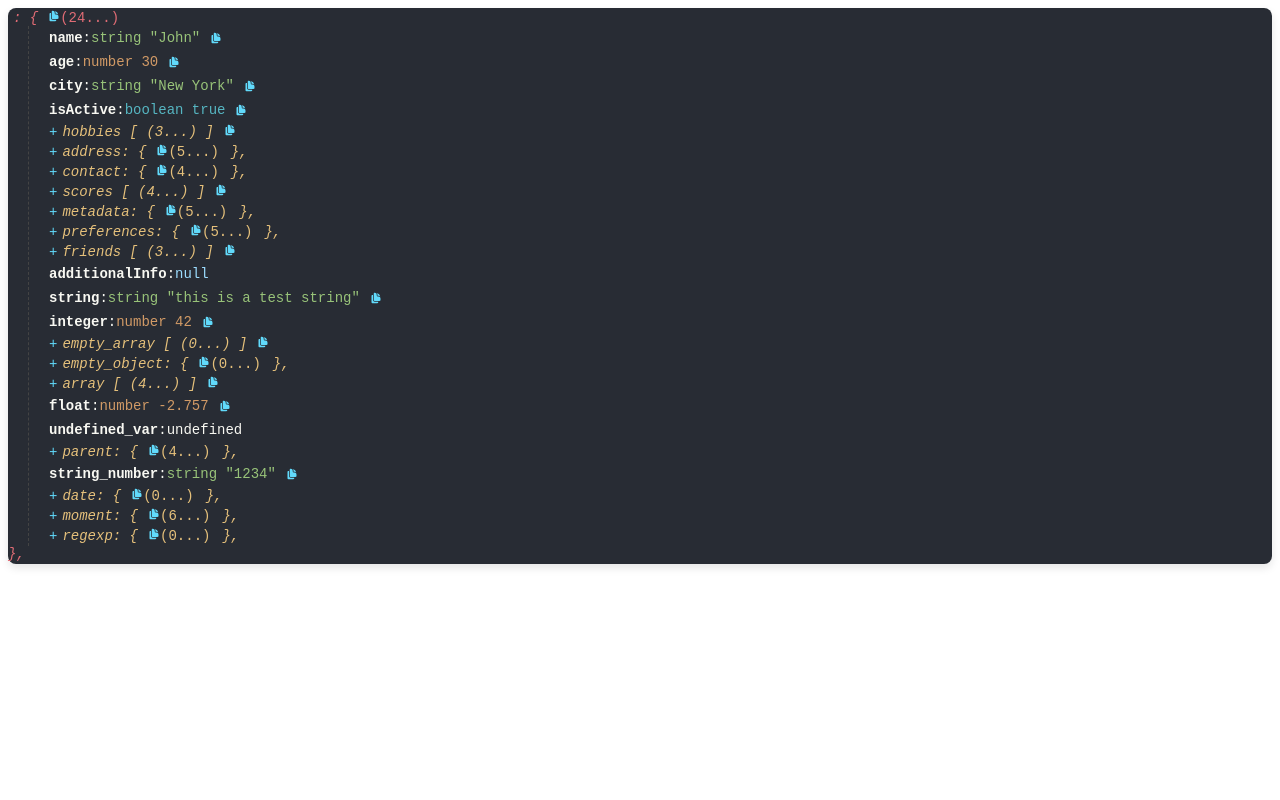
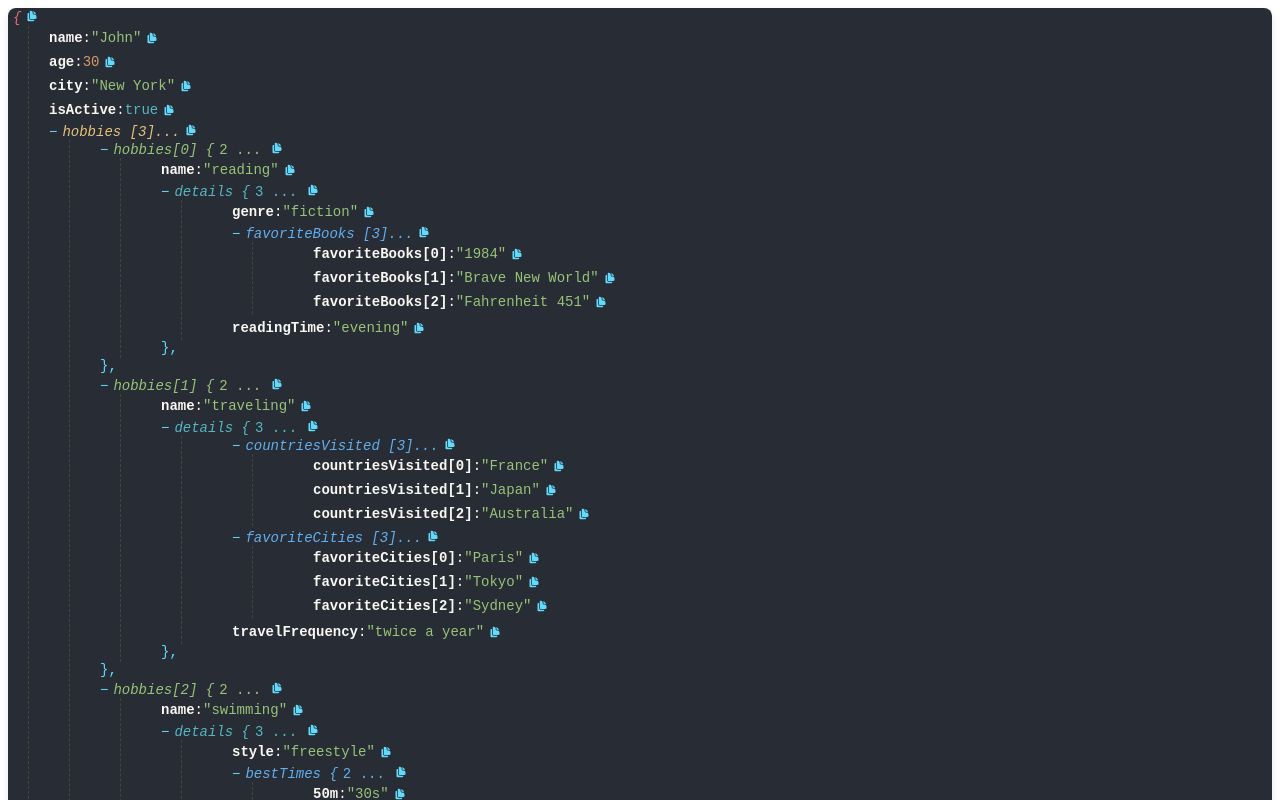
Before and after one commit to anilkumarthakur60/vue3-json-viewer, a Vue app: page / in a window 1280 px wide. Shown: the top 800 px of the page. Built offline with nearby package versions, Linux system fonts and the light colour scheme.

Commit message:
fix: minor changes

```diff
--- a/src/JsonViewer.vue
+++ b/src/JsonViewer.vue
@@ -14,24 +14,29 @@
           darkMode ? 'toggle-btn-dark' : 'toggle-btn-light',
         ]"
         @click="toggle"
-        >{{ expanded ? '-' : '+' }}</span
+        >{{ expanded ? '−' : '+' }}</span
       >
       <span
         :style="{ color: getBracketColor(level) }"
         class="type-label"
         @click="toggle"
-        >{{ parentKey }}: {</span
+        >{{ parentKey }} {</span
+      >
+      <span
+        v-if="level !== 0"
+        :style="{ color: getBracketColor(level) }"
+        class="key-count margin-lr-5"
+        @click="toggle"
+        >{{ Object.keys(props.data).length }} ...</span
       >
       <DocumentDuplicateIcon
-        :class="['copy-icon', darkMode ? 'copy-icon-dark' : 'copy-icon-light']"
+        :class="[
+          'copy-icon margin-lr-5',
+          darkMode ? 'copy-icon-dark' : 'copy-icon-light',
+        ]"
         @click="copyNode"
       />
-      <span
-        :style="{ color: getBracketColor(level) }"
-        class="key-count"
-        @click="toggle"
-        >({{ Object.keys(props.data).length }}...)</span
-      >
+
       <div
         v-show="expanded"
         :class="[
@@ -48,12 +53,12 @@
           :parentKey="key"
         />
       </div>
+
       <span
-        :style="{
-          color: getBracketColor(level),
-          marginLeft: level * 12 + 'px',
-        }"
-        class="type-label"
+        :class="[
+          'toggle-btn',
+          darkMode ? 'toggle-btn-dark' : 'toggle-btn-light',
+        ]"
         @click="toggle"
         >},</span
       >
@@ -66,23 +71,26 @@
           darkMode ? 'toggle-btn-dark' : 'toggle-btn-light',
         ]"
         @click="toggle"
-        >{{ expanded ? '-' : '+' }}</span
+        >{{ expanded ? '−' : '+' }}</span
       >
       <span
         :style="{ color: getBracketColor(level) }"
         class="type-label"
         @click="toggle"
-        >{{ parentKey }} [
+        >{{ parentKey }}
         <span
           :style="{ color: getBracketColor(level) }"
           class="key-count"
           @click="toggle"
-          >({{ Object.keys(props.data).length }}...)</span
         >
-        ]</span
-      >
+          [{{ Object.keys(props.data).length }}]...</span
+        >
+      </span>
       <DocumentDuplicateIcon
-        :class="['copy-icon', darkMode ? 'copy-icon-dark' : 'copy-icon-light']"
+        :class="[
+          'copy-icon margin-lr-5',
+          darkMode ? 'copy-icon-dark' : 'copy-icon-light',
+        ]"
         @click="copyNode"
       />
       <div
@@ -98,7 +106,7 @@
           :darkMode="darkMode"
           :data="item"
           :level="level + 1"
-          :parentKey="index"
+          :parentKey="`${parentKey}[${index}]`"
         />
       </div>
     </div>
@@ -112,11 +120,14 @@
         >{{ parentKey }}</span
       >:
       <span :class="[valueClass, darkMode ? 'value-dark' : 'value-light']">
-        {{ displayDataType }} {{ displayValue }}</span
-      >
+        {{ displayValue }}
+      </span>
       <DocumentDuplicateIcon
         v-if="isCopyable"
-        :class="['copy-icon', darkMode ? 'copy-icon-dark' : 'copy-icon-light']"
+        :class="[
+          'copy-icon margin-lr-5',
+          darkMode ? 'copy-icon-dark' : 'copy-icon-light',
+        ]"
         @click="copyNode"
       />
     </div>
@@ -145,7 +156,7 @@
     },
   });
 
-  const expanded = ref(false);
+  const expanded = ref(true);
 
   onMounted(() => {
     if (props.level === 0) {
--- a/src/global.scss
+++ b/src/global.scss
@@ -145,7 +145,6 @@ span {
 }
 
 .copy-icon {
-  margin-left: 10px;
   cursor: pointer;
   width: 12px;
   height: 12px;
@@ -158,3 +157,8 @@ span {
 .copy-icon-light {
   color: $toggle-light-mode-color;
 }
+
+.margin-lr-5 {
+  margin-left: 5px;
+  margin-right: 5px;
+}
```
